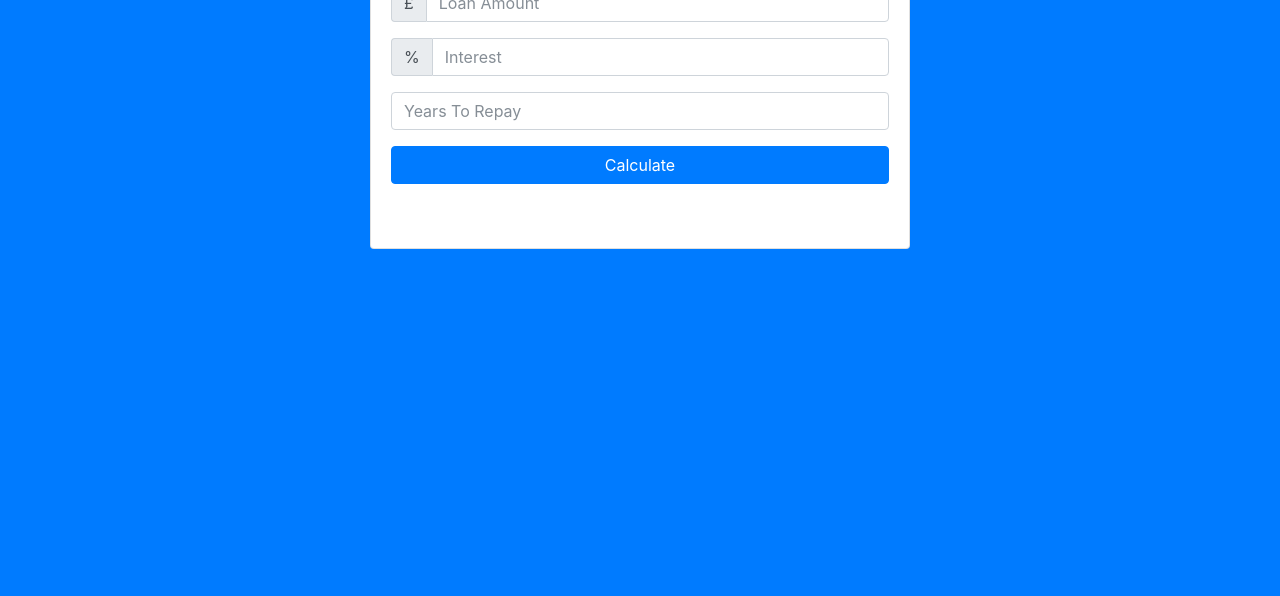
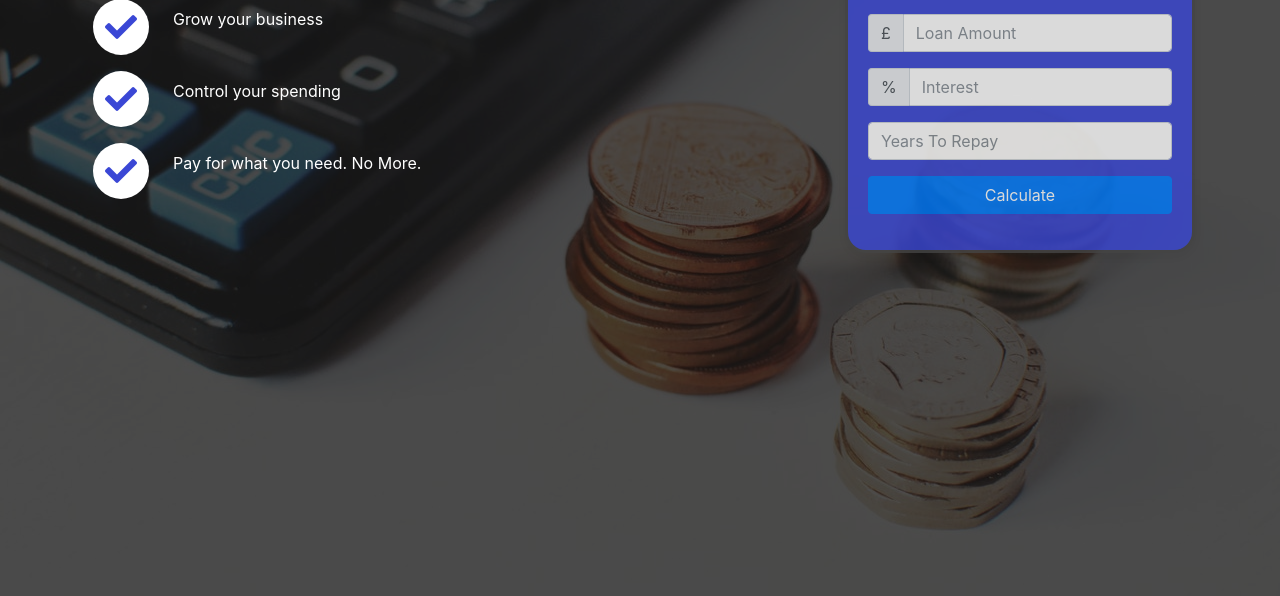
Before and after one commit to FarahMint/moneywise, a website: page dist/index.html in a window 1280 px wide. Shown: the part 201-797 px from the top of the page. Drawn offline with nearby package versions, Linux system fonts and the light colour scheme.

Commit message:
update project

```diff
--- a/dist/css/style.css
+++ b/dist/css/style.css
@@ -1,19 +1,68 @@
 body,
 html {
-  height: 100%;
+  margin: 0;
+  padding: 0;
+  box-sizing: border-box;
 }
 
 img {
   max-width: 100%;
   margin: 0 auto;
 }
-.container {
-  min-height: 100%;
+
+.wrapper {
+  min-height: calc(100vh - 70px);
+}
+.navbar {
+  opacity: 0.8;
+  background-color: #3a47d5;
+}
+.navbar-brand {
+  text-transform: uppercase;
+  font-size: 2rem;
 }
 
-.mt-5,
-.my-5 {
-  padding-bottom: 3rem;
+#home-section {
+  background: url("../images/home.jpeg");
+  min-height: 100vh;
+  background-size: cover;
+  background-attachment: fixed;
+  color: #fff;
+}
+
+.dark-overlay {
+  background-color: rgba(0, 0, 0, 0.7);
+  min-height: 100vh;
+}
+
+#home-section .home-inner {
+  padding-top: 150px;
+}
+.home-inner h1 {
+  font-size: 1.75rem;
+}
+#home-section .card-form {
+  opacity: 0.8;
+}
+
+#home-section .fas {
+  color: #3a47d5;
+  background: #fff;
+  padding: 0.75rem;
+  border-radius: 45px;
+  font-size: 2rem;
+}
+
+.card {
+  width: 100%;
+  border-radius: 21px 21px;
+  box-shadow: 0 0.25rem 0.75rem rgba(0, 0, 0, 0.05);
+  background-color: #fefefe;
+}
+
+.card-form {
+  background-color: #3a47d5;
+  border: 3px solid #444;
 }
 
 .alert-danger {
@@ -22,12 +71,12 @@ img {
 }
 
 .footer {
-  height: 40px;
+  height: 50px;
   line-height: 2;
   background-color: #ddd;
-  z-index: 1;
+  z-index: 1000;
   width: 100%;
-  margin: 0;
+
   text-align: center;
 }
 .fa-heart {
--- a/dist/index.html
+++ b/dist/index.html
@@ -24,15 +24,54 @@
   <link rel="stylesheet" href="css/style.css">
 </head>
 
-<body class="bg-primary">
+<body id="home">
+  <div class='wrapper'>
+    <header class="navbar nav navbar-expand-sm navbar-dark fixed-top">
+      <div class="container">
+        <a href="#home-section" class="navbar-brand h1">
+          money wise
+        </a>
+    </header>
+
+    <!--HOME SECTION-->
 
 
+    <div id="home-section">
+      <div class="dark-overlay">
+        <div class="home-inner">
           <div class="container">
             <div class="row">
-      <div class="col-md-6 mx-auto">
-        <div class="card card-body text-center mt-5">
-
-          <img src="images/logo.png" alt="logo" class="display-5 pb-3 heading">
+              <div class="col-lg-8 d-lg-block">
+                <h1> Moving your Business forward</h1>
+                <div class="d-flex flex-row align-content-center">
+                  <div class="p-2 align-self-start">
+                    <i class="fas fa-check"></i>
+                  </div>
+                  <div class="p-3 align-self-end">
+                    <p>Grow your business</p>
+                  </div>
+                </div>
+                <div class="d-flex flex-row">
+                  <div class="p-2 align-self-start">
+                    <i class="fas fa-check"></i>
+                  </div>
+                  <div class="p-3 align-self-end">
+                    <p> Control your spending</p>
+                  </div>
+                </div>
+                <div class="d-flex flex-row">
+                  <div class="p-2 align-self-start">
+                    <i class="fas fa-check"></i>
+                  </div>
+                  <div class="p-3 align-self-end">
+                    <p>Pay for what you need. No More.</p>
+                  </div>
+                </div>
+              </div>
+              <div class="col-lg-4">
+                <div class="card text-center card-form ">
+                  <div class="card-body">
+                    <h3>Get Started for free</h3>
                     <form id="loan-form">
                       <div class="form-group">
                         <div class="input-group">
@@ -89,14 +128,27 @@
                     </div><!-- end #results-->
                   </div>
                   <!--.card card-body text-center mt-5"-->
-      </div>
+
                   <!--.col-md-6 mx-auto-->
                 </div>
                 <!--.row-->
 
               </div>
+            </div>
+          </div>
+        </div>
+      </div>
+    </div>
+  </div>
+
+
+
+
+
+
   <!--.container-->
-  <footer class="footer text-center">
+  <footer class=" footer
+      text-center">
     <a href="https://github.com/FarahMint" target="_blank">
       <i class="fab fa-github"></i></a>
     FarahMint with <i class="fas fa-heart"></i></footer>
@@ -111,6 +163,7 @@
     crossorigin="anonymous"></script>
 
   <script src="app.js"></script>
+
 </body>
 
 </html>
```
Also changed, not shown: dist/images/home.jpeg (added), dist/images/logo.jpeg (added), dist/images/logo.png (deleted), 2 other files. Lines whose indentation alone changed are shown as unchanged.
